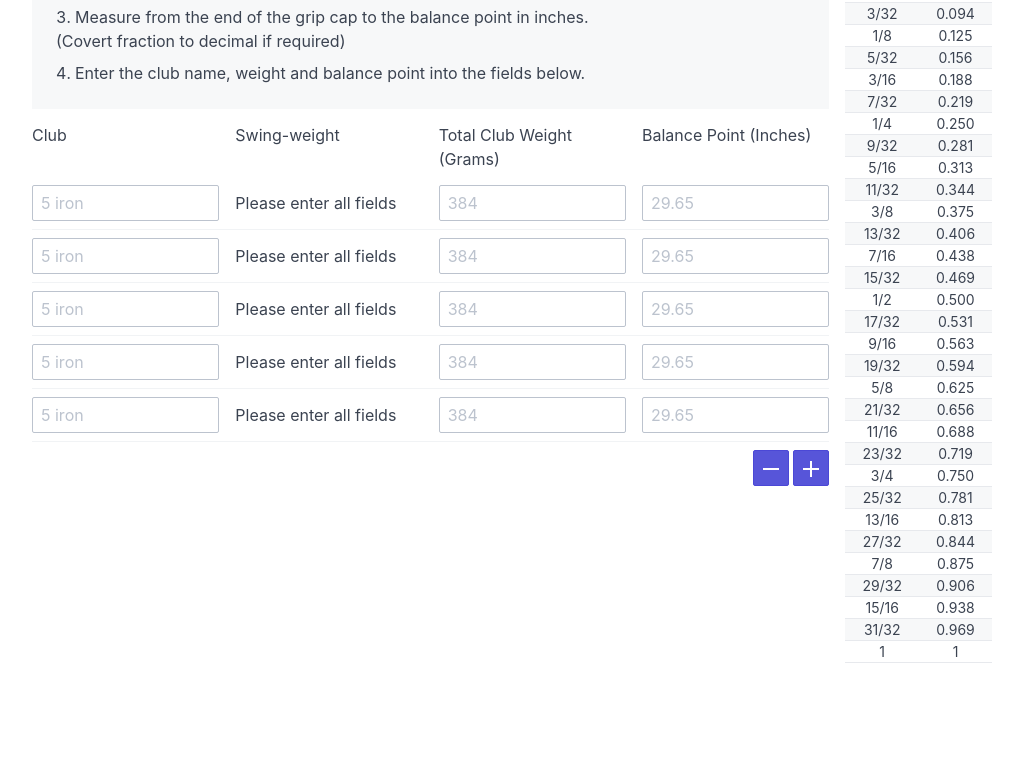
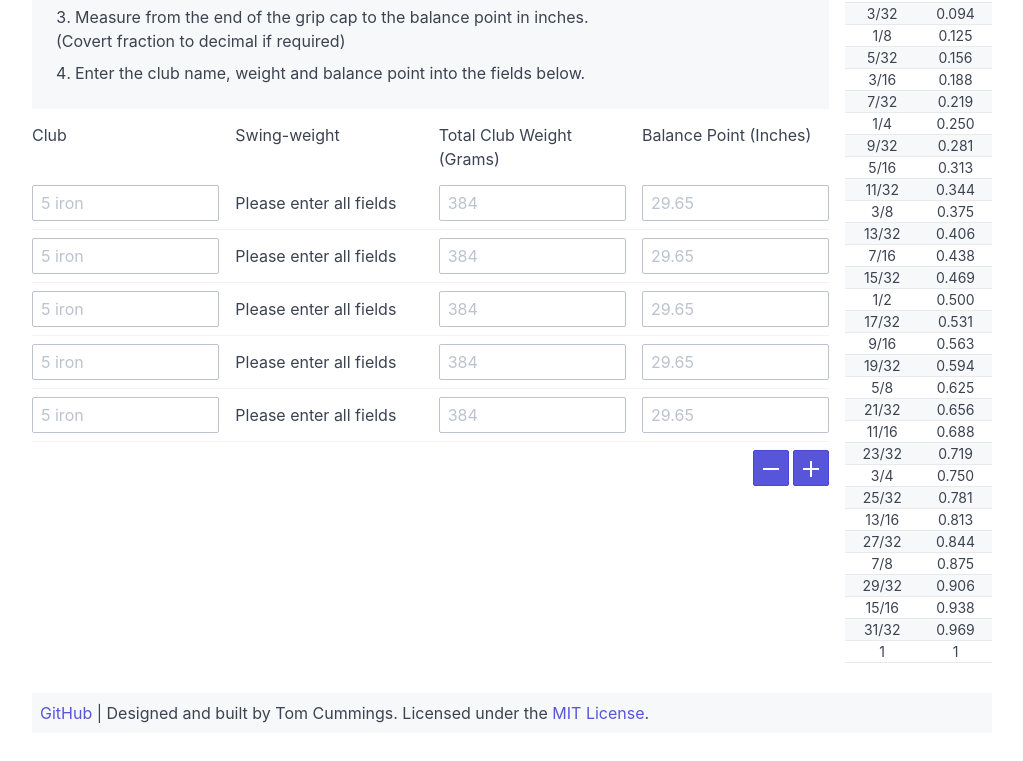
Before and after one commit to tdgcummings/swingweight-calculator, a plain HTML site: page index.html in a window 1280 px wide. Shown: the part 151-912 px from the top of the page, without its empty margins (128-1151 px from the left). Before the commit the page ends 844 px from the top, so only its background shows below. Drawn offline with nearby package versions, Linux system fonts and the light colour scheme.

Commit message:
Add footer with github and license links.

```diff
--- a/app.css
+++ b/app.css
@@ -20,3 +20,7 @@ body {
     border-bottom: .05rem solid #e7e9ed;
     padding: 0 .4rem;
 }
+
+.footer {
+  margin: 1.5rem 0 0;
+}
--- a/index.html
+++ b/index.html
@@ -112,6 +112,11 @@
       </table>
     </div><!-- .column -->
   </div><!-- .columns -->
+
+  <footer class="footer bg-gray p-2">
+    <a href="https://github.com/tdgcummings/swingweight-calculator" target="_blank">GitHub</a> | Designed and built by Tom Cummings</a>. Licensed under the
+    <a href="https://github.com/tdgcummings/swingweight-calculator/MASTER/LICENSE" target="_blank">MIT License</a>.
+  </footer>
 </div><!-- .container -->
 
 <!-- Body End -->
```
